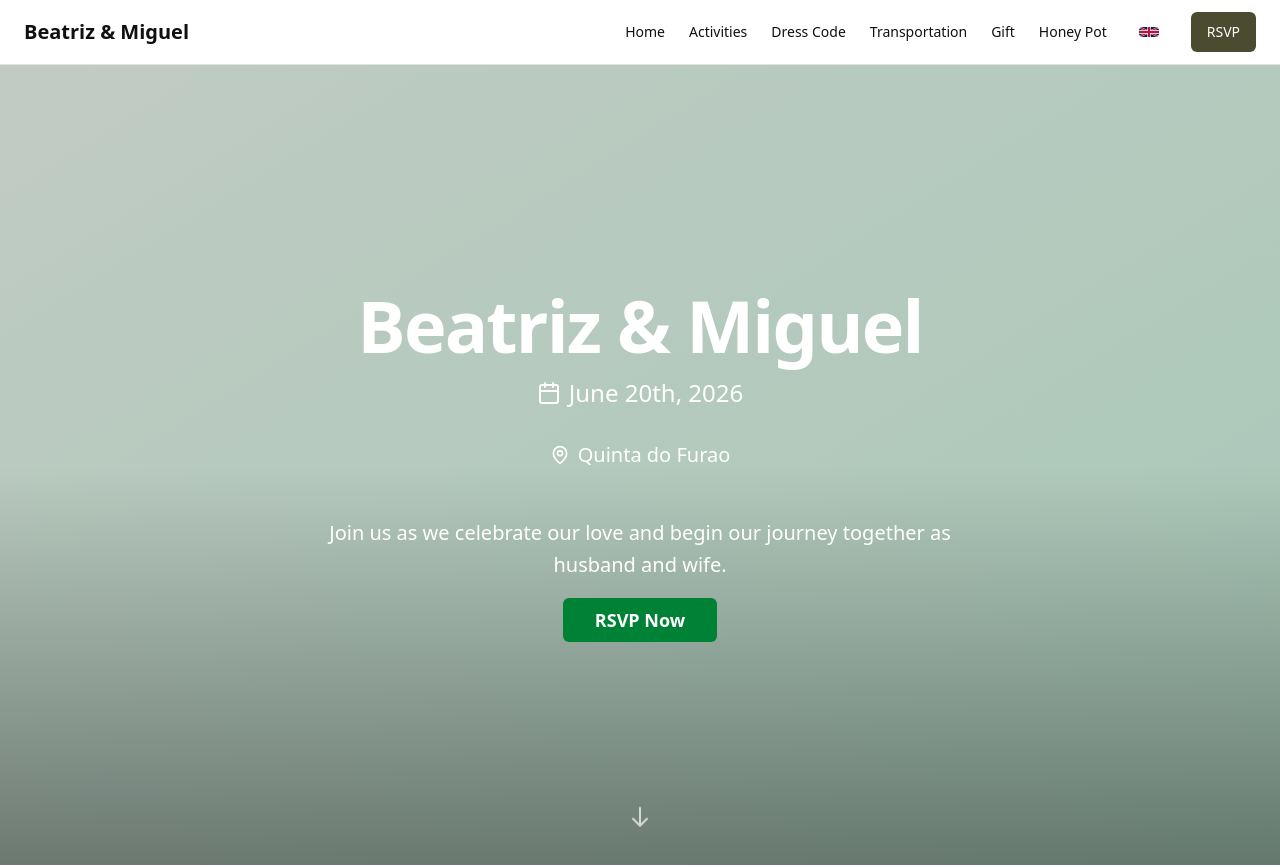
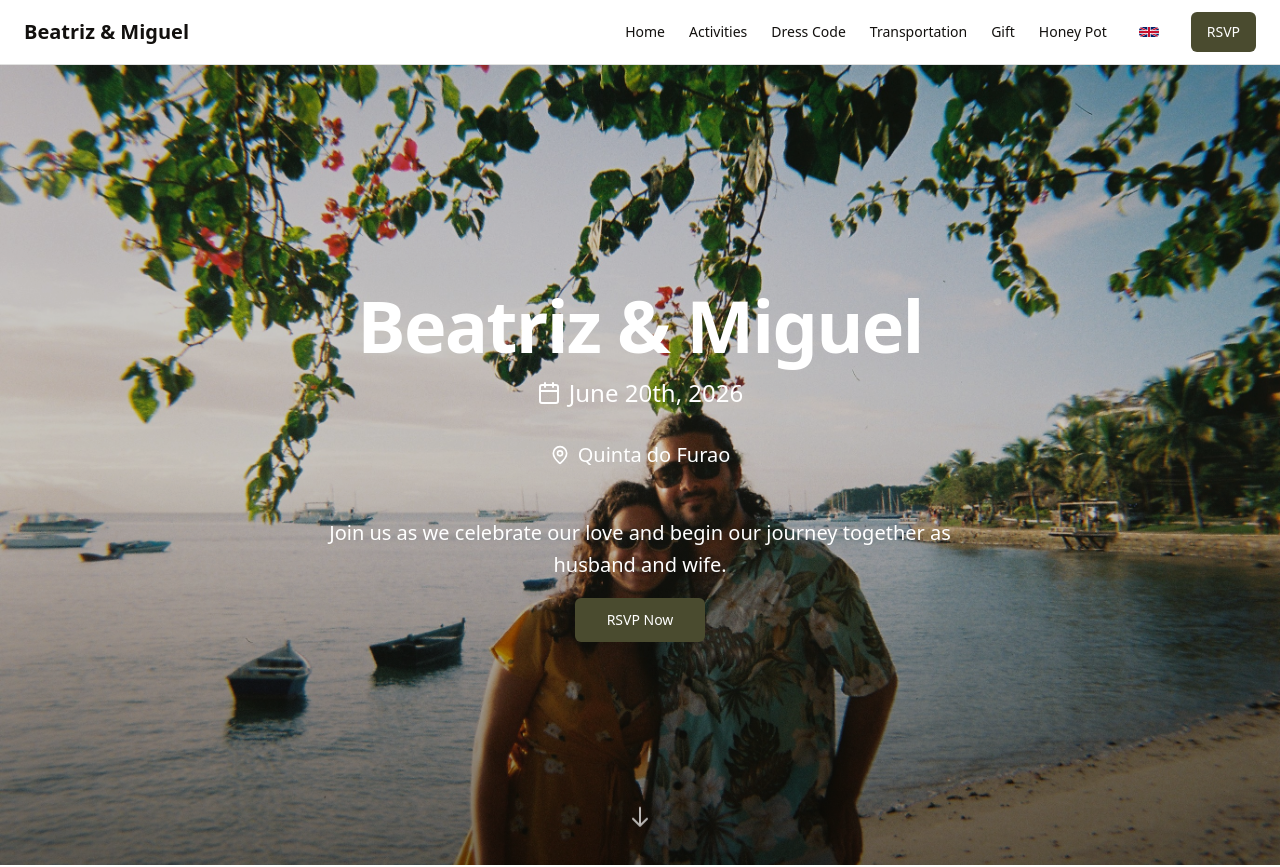
Before and after one commit to MiguelTrinca/wedding-website, a Next.js app: page / in a window 1280 px wide. Shown: the top 867 px of the page. Built offline with nearby package versions, Linux system fonts and the light colour scheme.

Commit message:
Style (Hero Image): Added hero image

```diff
--- a/src/components/Hero.tsx
+++ b/src/components/Hero.tsx
@@ -3,17 +3,28 @@
 import { Button } from "@/components/ui/button"
 import { Calendar, MapPin } from "lucide-react"
 import { useLanguage } from "@/contexts/LanguageContext"
+import Image from "next/image"
 
 export default function Hero() {
   const { t } = useLanguage()
 
   return (
     <section className="relative min-h-screen flex items-center justify-center overflow-hidden">
-      {/* Background Image Placeholder */}
-      <div className="absolute inset-0 bg-gradient-to-br from-green-50 to-emerald-100">
-        <div className="absolute inset-0 bg-black/20" />
-        <div className="absolute inset-0 bg-gradient-to-t from-black/40 via-transparent to-transparent" />
-      </div>
+     {/* Background Image */}
+     <div className="absolute inset-0">
+      <Image
+        src="/foto-brazil.jpg"
+        alt="Beatriz and Miguel in Brazil"
+        fill
+        priority
+        className="object-cover"
+      />
+
+      <div className="absolute inset-0 bg-black/20" />
+      <div className="absolute inset-0 bg-gradient-to-t from-black/40 via-transparent to-transparent" />
+    </div>
+
+
 
       {/* Content */}
       <div className="relative z-10 text-center text-white px-4 max-w-4xl mx-auto">
@@ -37,7 +48,6 @@ export default function Hero() {
           </p>
           <Button
             size="lg"
-            className="bg-green-700 hover:bg-green-800 text-white px-8 py-3 text-lg font-semibold"
             asChild
           >
             <a href="/rsvp">{t("hero.rsvp")}</a>
```
Also changed, not shown: public/foto-brazil.jpg (added).
